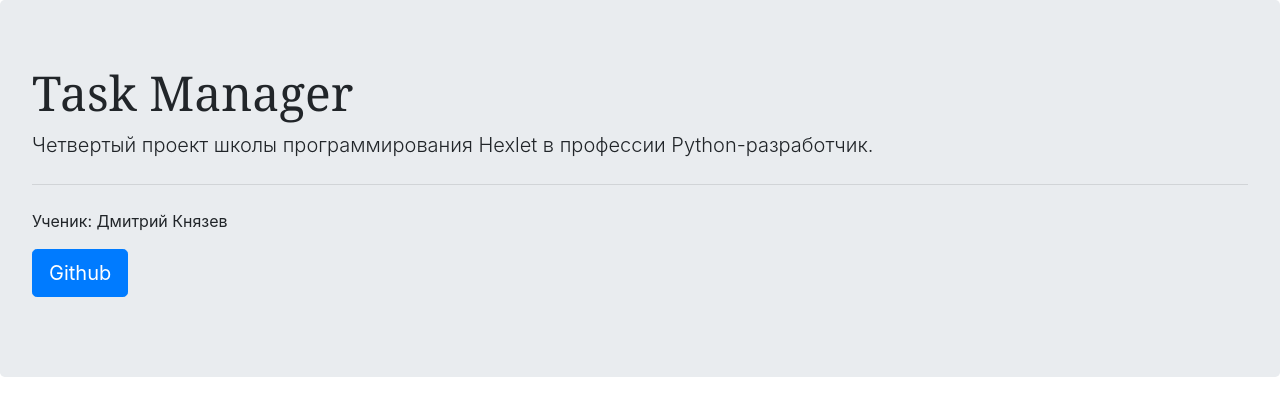
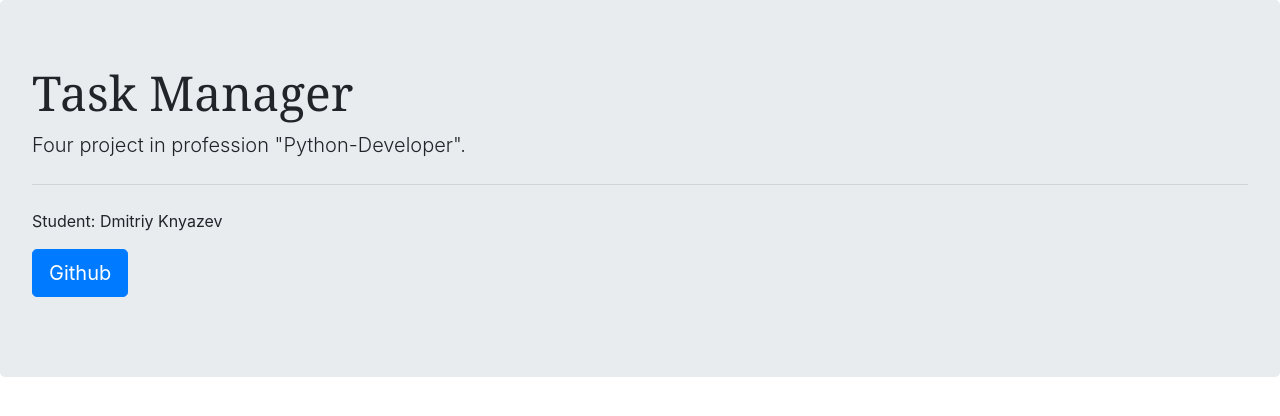
Before and after one commit to Nidenai/python-project-lvl4, a Django app: page / in a window 1280 px wide. Shown: the part 56-472 px from the top of the page. Run offline with Django 4.2, Linux system fonts and the light colour scheme; parts of the project's set-up code (start-up, migrations or seed data) failed here and were passed over; some libraries are stand-ins or nearby versions.

Commit message:
fix: add translate

```diff
--- a/task_manager/settings.py
+++ b/task_manager/settings.py
@@ -154,6 +154,7 @@ LANGUAGES = (
     ('en', 'English'),
     ('ru', 'Russian'),
 )
+LOCALE_PATHS = [os.path.join(BASE_DIR, 'locale')]
 
 TIME_ZONE = 'UTC'
 
--- a/templates/home.html
+++ b/templates/home.html
@@ -7,9 +7,9 @@
 {% block content %}
 <div class="jumbotron">
   <h1 class="display-4">{% translate "Task Manager" %}</h1>
-  <p class="lead">Четвертый проект школы программирования Hexlet в профессии Python-разработчик.</p>
+  <p class="lead">{% translate 'Four project in profession "Python-Developer"' %}.</p>
   <hr class="my-4">
-  <p>Ученик: Дмитрий Князев</p>
+  <p>{% translate 'Student: Dmitriy Knyazev' %}</p>
   <p class="lead">
     <a class="btn btn-primary btn-lg" href="https://github.com/Nidenai" role="button">Github</a>
   </p>
--- a/templates/labels/add_label.html
+++ b/templates/labels/add_label.html
@@ -14,8 +14,8 @@
                 <form action="{% url 'add_l' %}" method="post">
                     {% bootstrap_form add_l %}
                     {% csrf_token %}
-                    <button type="button" class="btn btn-secondary" data-bs-dismiss="modal">Close</button>
-                    <button type="submit" class="btn btn-primary">Save changes</button>
+                    <button type="button" class="btn btn-secondary" data-bs-dismiss="modal">{% translate "Close" %}</button>
+                    <button type="submit" class="btn btn-primary">{% translate "Create" %}</button>
                 </form>
             </div>
             <div class="modal-footer">
--- a/templates/statuses/add_status.html
+++ b/templates/statuses/add_status.html
@@ -12,8 +12,8 @@
                 <form action="{% url 'add_s' %}" method="post">
                     {% bootstrap_form add_s %}
                     {% csrf_token %}
-                    <button type="button" class="btn btn-secondary" data-bs-dismiss="modal">Close</button>
-                    <button type="submit" class="btn btn-primary">Save changes</button>
+                    <button type="button" class="btn btn-secondary" data-bs-dismiss="modal">{% translate "Close" %}</button>
+                    <button type="submit" class="btn btn-primary">{% translate "Create" %}</button>
                 </form>
             </div>
             <div class="modal-footer">
--- a/templates/tasks/add_task.html
+++ b/templates/tasks/add_task.html
@@ -12,8 +12,8 @@
                 <form action="{% url 'add_t' %}" method="post">
                     {% bootstrap_form add_t %}
                     {% csrf_token %}
-                    <button type="button" class="btn btn-secondary" data-bs-dismiss="modal">Close</button>
-                    <button type="submit" class="btn btn-primary">Save changes</button>
+                    <button type="button" class="btn btn-secondary" data-bs-dismiss="modal">{% translate "Close" %}</button>
+                    <button type="submit" class="btn btn-primary">{% translate "Create" %}</button>
                 </form>
             </div>
             <div class="modal-footer">
```
Also changed, not shown: locale/ru/LC_MESSAGES/django.po (added), 1 other file.
